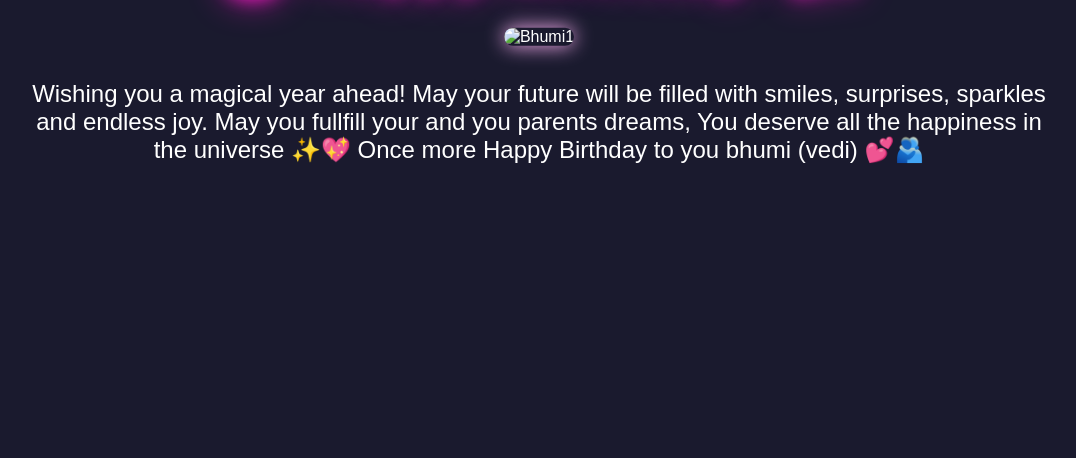
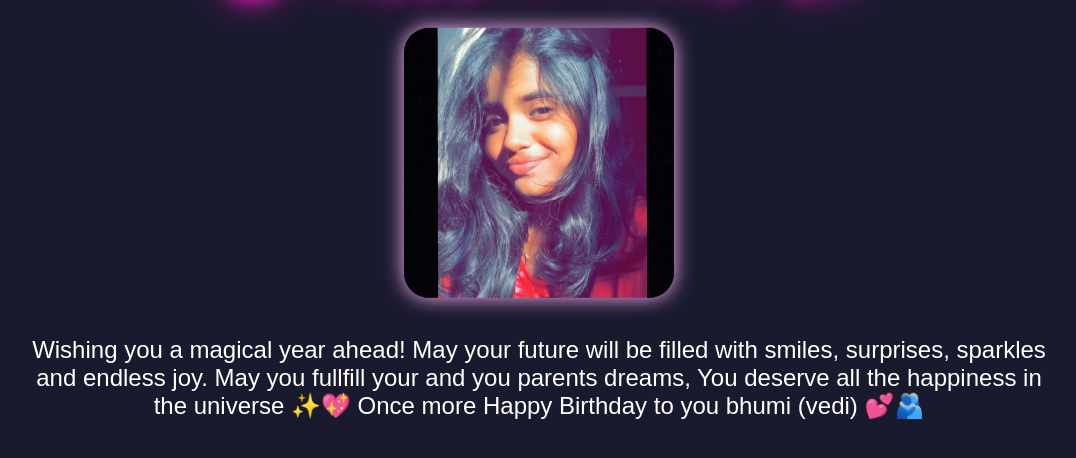
Before and after one commit to kshaikh1345-hash/birthday-website, a plain HTML site: page index.html in a window 1280 px wide. Shown: the part 114-572 px from the top of the page, without its empty margins (101-1177 px from the left). Drawn offline with Linux system fonts and the light colour scheme.

Commit message:
Update index.html

```diff
--- a/index.html
+++ b/index.html
@@ -82,7 +82,7 @@
 
 <div class="photo-container">
     <!-- INSERT YOUR FRIEND'S PHOTO LINK HERE -->
-    <img src="Bhumi1.jpg" alt="Bhumi1">
+    <img src="herphoto.jpg" alt="Photo">
 </div>
 
 <p class="msg">
```
